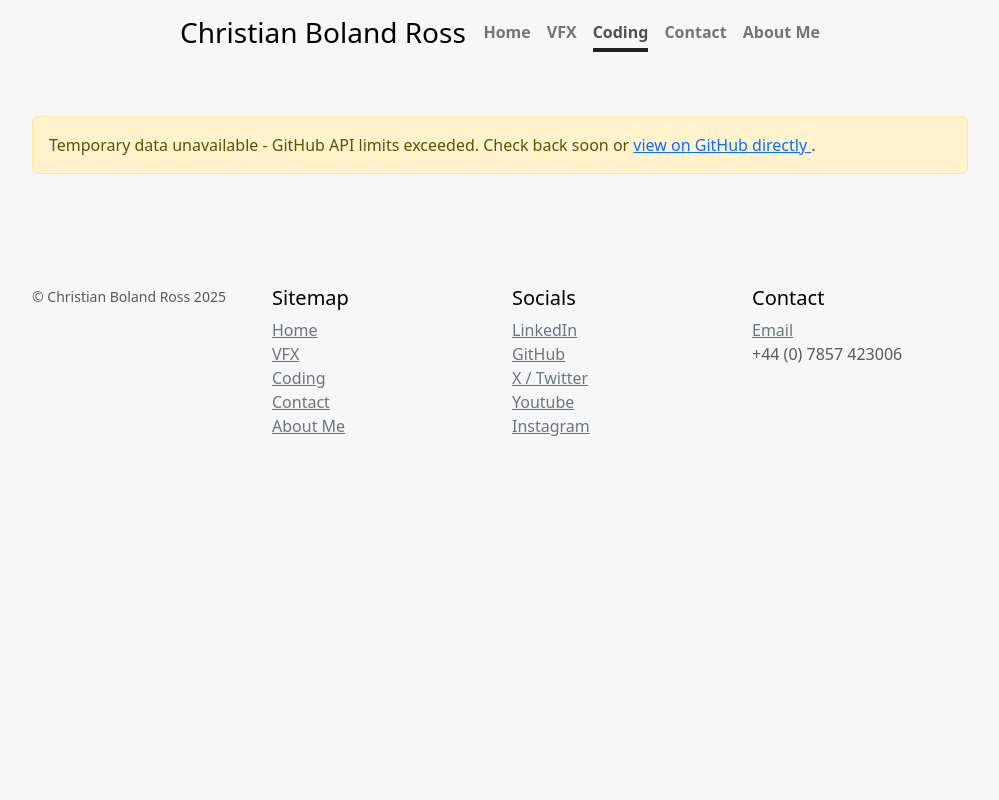
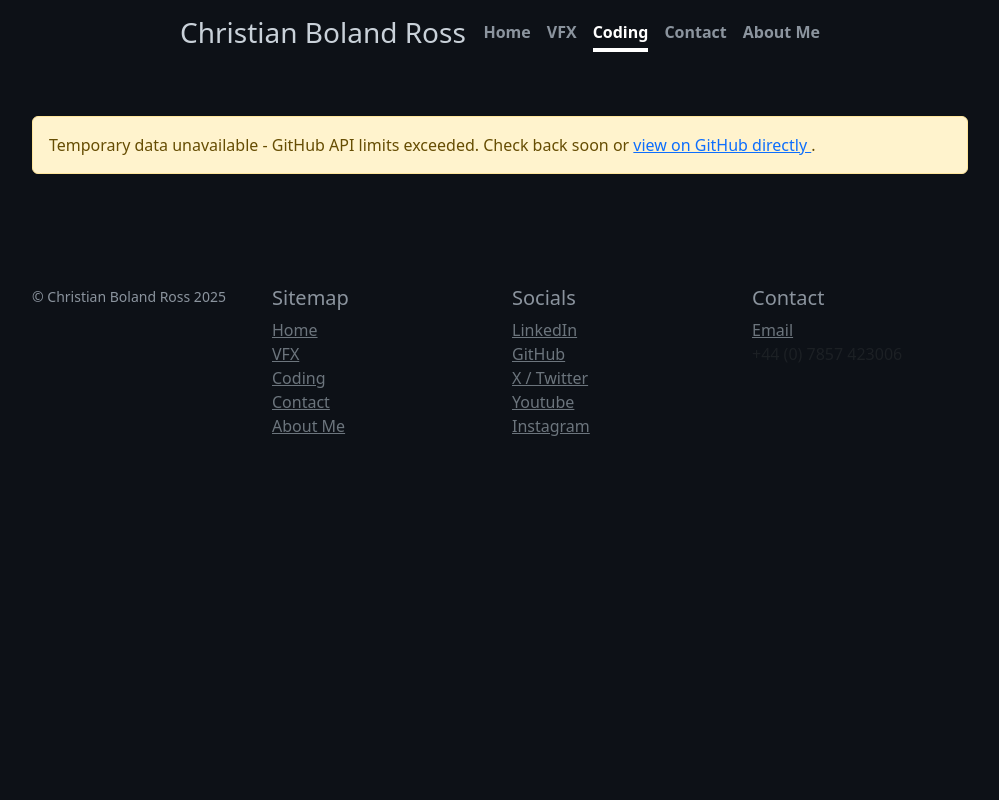
Before and after one commit to craqvfx/VFX-Portfolio-using-Flask, a Flask app: page /coding_portfolio in a window 1280 px wide. Shown: the whole page, without its empty margins (140-1139 px from the left). Run offline with Flask 3, Linux system fonts and the light colour scheme; data that the repository does not hold is empty; some libraries are stand-ins or nearby versions.

Commit message:
Adds dark mode for coding portfolio

```diff
--- a/static/styles.css
+++ b/static/styles.css
@@ -2,6 +2,79 @@
  * Globals
  */
 
+ /* ===== Dark Mode Variables ===== */
+:root {
+  /* Light mode defaults */
+  --bg-color: #f7f7f8;
+  --text-color: #333;
+  --nav-link-color: #757575;
+  --nav-link-active-color: #000000;
+  --footer-text: #000000;
+  --footer-link: #6c757d;
+}
+
+.dark-mode {
+  /* GitHub-inspired dark theme */
+  --bg-color: #0d1117;
+  --text-color: #c9d1d9;
+  --nav-link-color: #8b949e;
+  --nav-link-active-color: #ffffff;
+  --footer-text: #8b949e;
+  --footer-link: #58a6ff;
+}
+
+/* ===== Apply Smooth Transitions ===== */
+body {
+  background-color: var(--bg-color);
+  color: var(--text-color);
+}
+
+.nav-masthead .nav-link {
+  color: var(--nav-link-color);
+  padding: .25rem 0;
+  font-weight: 700;
+  background-color: transparent;
+  border-bottom: .25rem solid transparent;
+}
+
+.nav-masthead .active {
+  color: var(--nav-link-active-color);
+  border-bottom-color: var(--nav-link-active-color);
+}
+
+.nav-masthead .nav-link:hover,
+.nav-masthead .nav-link:focus {
+  border-bottom-color: rgba(0, 0, 0, .25);
+}
+
+.nav-masthead .nav-link + .nav-link {
+  margin-left: 1rem;
+}
+
+footer {
+  color: var(--footer-text);
+}
+
+footer .footer-text {
+  color: var(--footer-text);
+}
+
+footer .link-secondary {
+  color: var(--footer-link);
+}
+
+/* Smooth background gradient pulse (dark mode only)
+.dark-mode {
+  background: linear-gradient(-45deg, #0d1117, #161b22, #0d1117);
+  background-size: 400% 400%;
+  animation: gradientBG 15s ease infinite;
+}
+
+@keyframes gradientBG {
+  0% { background-position: 0% 50%; }
+  50% { background-position: 100% 50%; }
+  100% { background-position: 0% 50%; }
+}*/
 
 /* Custom default button */
 .btn-secondary,
@@ -15,10 +88,6 @@
 /*
  * Base structure
  */
-
-body {
-  background-color: #f7f7f8;
-}
 
 html {
   scroll-behavior: smooth;
@@ -58,33 +127,6 @@ html {
 
 .cover-container {
   max-width: 42em;
-}
-
-
-/*
- * Header
- */
-
-.nav-masthead .nav-link {
-  padding: .25rem 0;
-  font-weight: 700;
-  color: rgba(255, 255, 255, .5);
-  background-color: transparent;
-  border-bottom: .25rem solid transparent;
-}
-
-.nav-masthead .nav-link:hover,
-.nav-masthead .nav-link:focus {
-  border-bottom-color: rgba(0, 0, 0, .25);
-}
-
-.nav-masthead .nav-link + .nav-link {
-  margin-left: 1rem;
-}
-
-.nav-masthead .active {
-  color: #fff;
-  border-bottom-color: #202020;
 }
 
 .container {
--- a/templates/coding_portfolio.html
+++ b/templates/coding_portfolio.html
@@ -1,4 +1,6 @@
 {% extends "layout.html" %}
+
+{% block body_class %}dark-mode{% endblock %}
 
 {% block title %}
     Christian Boland Ross
--- a/templates/layout.html
+++ b/templates/layout.html
@@ -12,39 +12,33 @@
     <link rel="icon" type="image/x-icon" href="/static/media/headshot.jpg">
   </head>
 
-  <body>
-
+  <body class="{% block body_class %}{% endblock %}">
 
     {% set current_path = request.path %}
     <div class="cover-container d-flex w-100 h-100 p-3 mx-auto flex-column text-center">
       <header class="mb-auto">
         <div>
-          <h3 class="float-md-start mb-0" style="color:Black;">Christian Boland Ross</h3>
+          <h3 class="float-md-start mb-0";">Christian Boland Ross</h3>
           <nav class="nav nav-masthead justify-content-center float-md-end">
             <a class="nav-link {% if current_path == '/' %}active{% endif %}"
-               href="/"
-               style="color: {% if current_path == '/' %}#505050{% else %}#757575{% endif %};">
+               href="/">
               Home
             </a>
             <a class="nav-link {% if current_path == '/vfx_portfolio' %}active{% endif %}"
-               href="/vfx_portfolio"
-               style="color: {% if current_path == '/vfx_portfolio' %}#505050{% else %}#757575{% endif %};">
+               href="/vfx_portfolio">
               VFX
             </a>
             <a class="nav-link {% if current_path == '/coding_portfolio' %}active{% endif %}"
-               href="/coding_portfolio"
-               style="color: {% if current_path == '/coding_portfolio' %}#505050{% else %}#757575{% endif %};">
+               href="/coding_portfolio">
               Coding
             </a>
             <a class="nav-link {% if current_path == '/contact' %}active{% endif %}"
-               href="/contact"
-               style="color: {% if current_path == '/contact' %}#505050{% else %}#757575{% endif %};">
-              Contact
+               href="/contact">
+               Contact
             </a>
             <a class="nav-link {% if current_path == '/about_me' %}active{% endif %}"
-               href="/about_me"
-               style="color: {% if current_path == '/about_me' %}#505050{% else %}#757575{% endif %};">
-              About Me
+               href="/about_me">
+               About Me
             </a>
           </nav>
         </div>
@@ -59,11 +53,11 @@
       <footer class="container py-5" style="color:#000000;">
         <div class="row">
           <div class="col-12 col-md">
-            <small class="d-block mb-3 text-muted">&copy; Christian Boland Ross 2025</small>
+            <small class="d-block mb-3 footer-text" class="footer-text">&copy; Christian Boland Ross 2025</small>
           </div>
 
           <div class="col-6 col-md">
-            <h5>Sitemap</h5>
+            <h5 class="footer-text">Sitemap</h5>
             <ul class="list-unstyled text-small">
               <li><a class="link-secondary" href="/">Home</a></li>
               <li><a class="link-secondary" href="vfx_portfolio">VFX</a></li>
@@ -74,7 +68,7 @@
           </div>
 
           <div class="col-6 col-md">
-            <h5>Socials</h5>
+            <h5 class="footer-text">Socials</h5>
             <ul class="list-unstyled text-small">
               <li><a class="link-secondary" href="https://www.linkedin.com/in/christian-boland-ross/" target="_blank">LinkedIn</a></li>
               <li><a class="link-secondary" href="https://github.com/craqvfx" target="_blank">GitHub</a></li>
@@ -85,7 +79,7 @@
           </div>
 
           <div class="col-6 col-md">
-            <h5>Contact</h5>
+            <h5 class="footer-text">Contact</h5>
             <ul class="list-unstyled text-small">
               <li><a class="link-secondary" href="contact">Email</a></li>
               <li><p class="text-muted";>+44 (0) 7857 423006</p></li>
```
